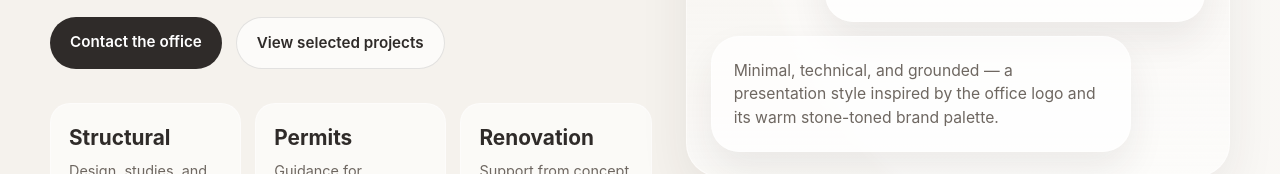
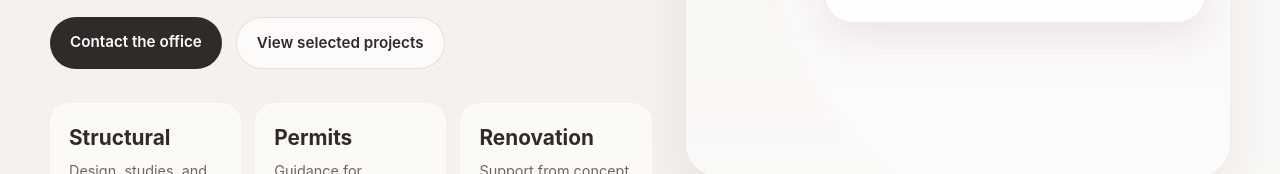
Before and after one commit to Christos994/georgiou-engineers, a plain HTML site: page index.html in a window 1280 px wide. Shown: the part 626-800 px from the top of the page. Drawn offline with Linux system fonts and the light colour scheme.

Commit message:
Update index.html

```diff
--- a/index.html
+++ b/index.html
@@ -684,11 +684,7 @@
             </div>
           </div>
 
-          <div class="floating-card">
-            <p>
-              Minimal, technical, and grounded — a presentation style inspired by the office logo and its warm stone-toned brand palette.
-            </p>
-          </div>
+
         </div>
       </div>
     </section>
```
